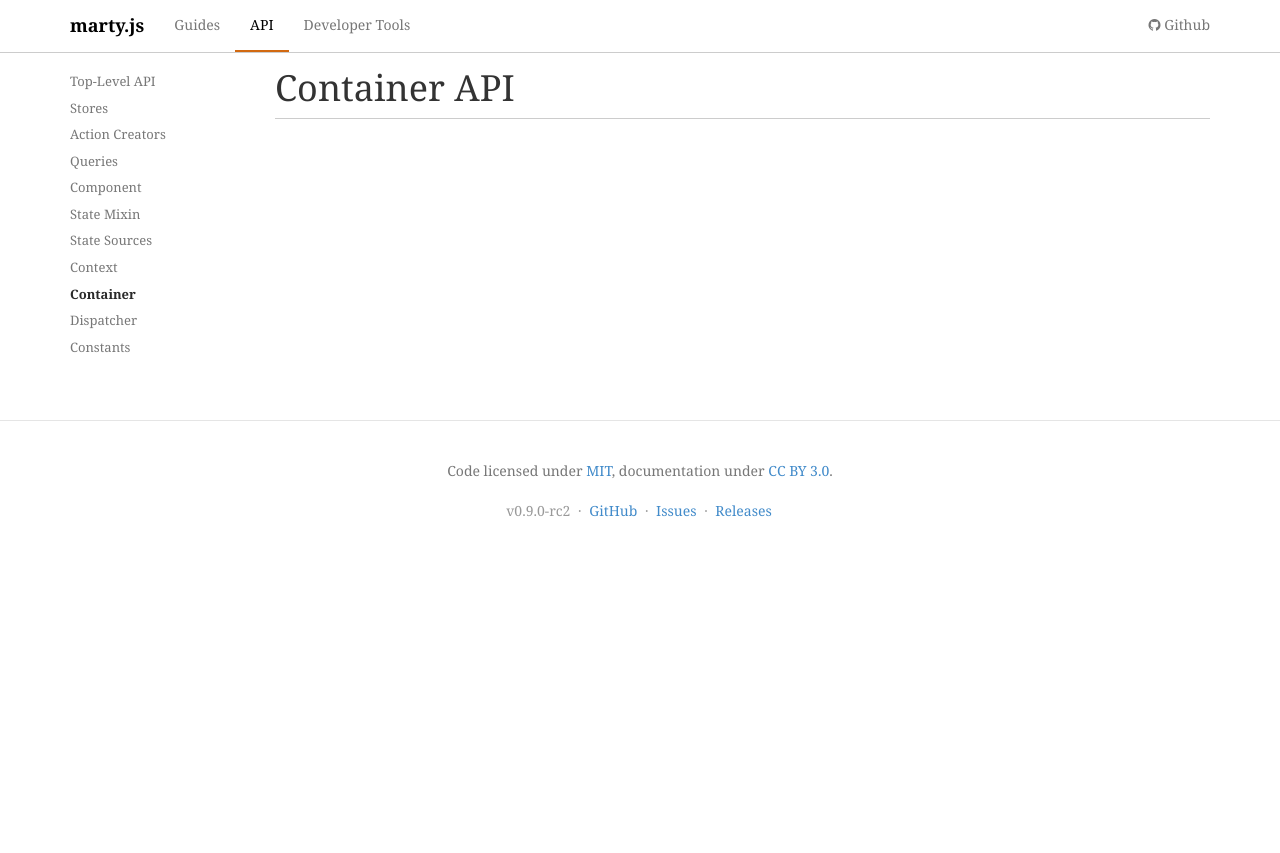
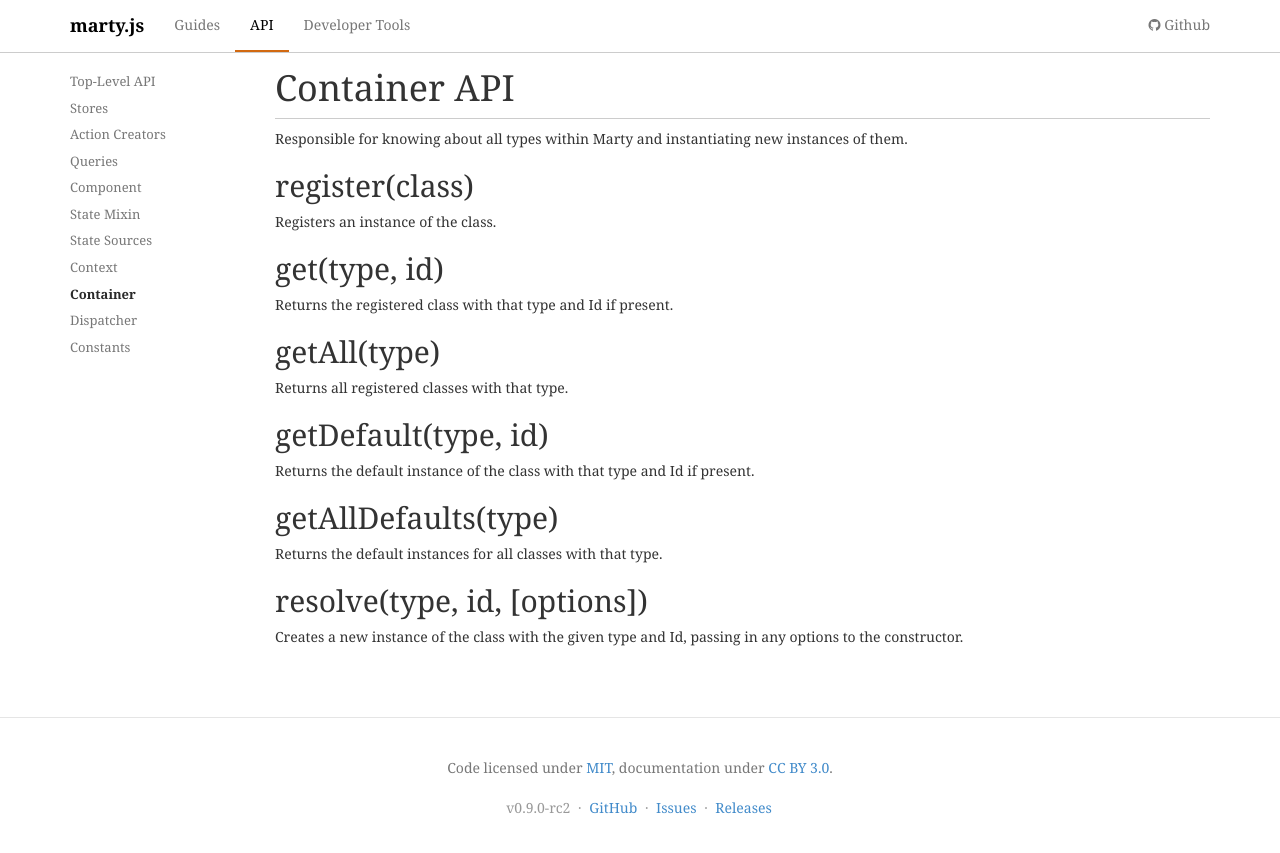
Before and after one commit to alsuper114/marty, a Jekyll site: the page built from docs/_api/container/index.md, in a window 1280 px wide. Shown: the top 853 px of the page. Built offline with Jekyll 4.4.1, drawn with Linux system fonts in a browser that asks for light colours; nearby versions of some CDN libraries; Markdown is read by kramdown in place of the engine named in the settings.

Commit message:
Container docs

```diff
--- a/docs/_api/container/index.md
+++ b/docs/_api/container/index.md
@@ -4,3 +4,29 @@ title: Container API
 id: api-container
 section: Container
 ---
+
+Responsible for knowing about all types within Marty and instantiating new instances of them.
+
+<h2 id="register">register(class)</h2>
+
+Registers an instance of the class.
+
+<h2 id="get">get(type, id)</h2>
+
+Returns the registered class with that type and Id if present.
+
+<h2 id="getAll">getAll(type)</h2>
+
+Returns all registered classes with that type.
+
+<h2 id="getDefault">getDefault(type, id)</h2>
+
+Returns the default instance of the class with that type and Id if present.
+
+<h2 id="getAllDefaults">getAllDefaults(type)</h2>
+
+Returns the default instances for all classes with that type.
+
+<h2 id="resolve">resolve(type, id, [options])</h2>
+
+Creates a new instance of the class with the given type and Id, passing in any options to the constructor.
```
Also changed, not shown: docs/_api/top-level-api/index.md (+0 -3 lines), lib/container.js.
